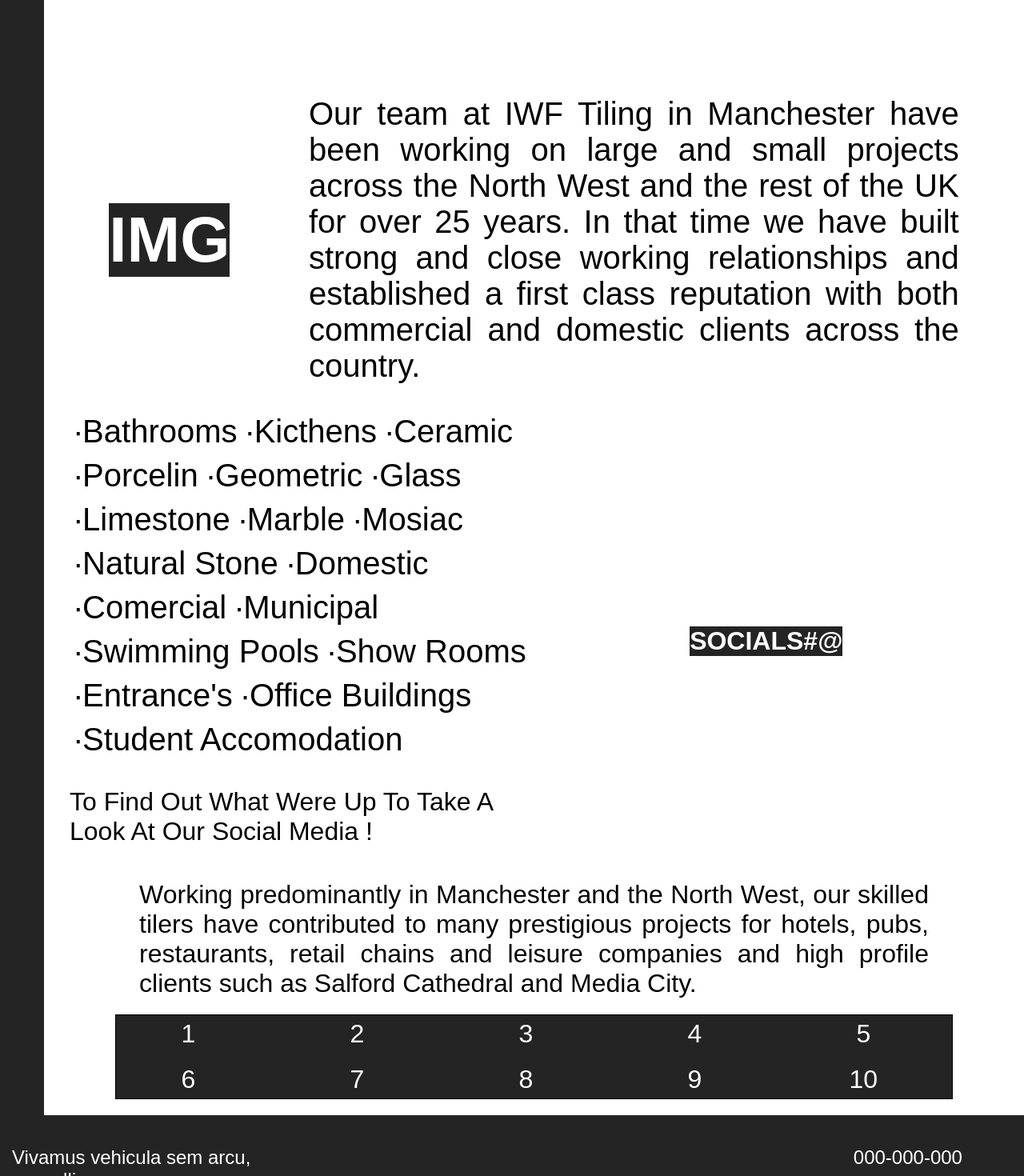
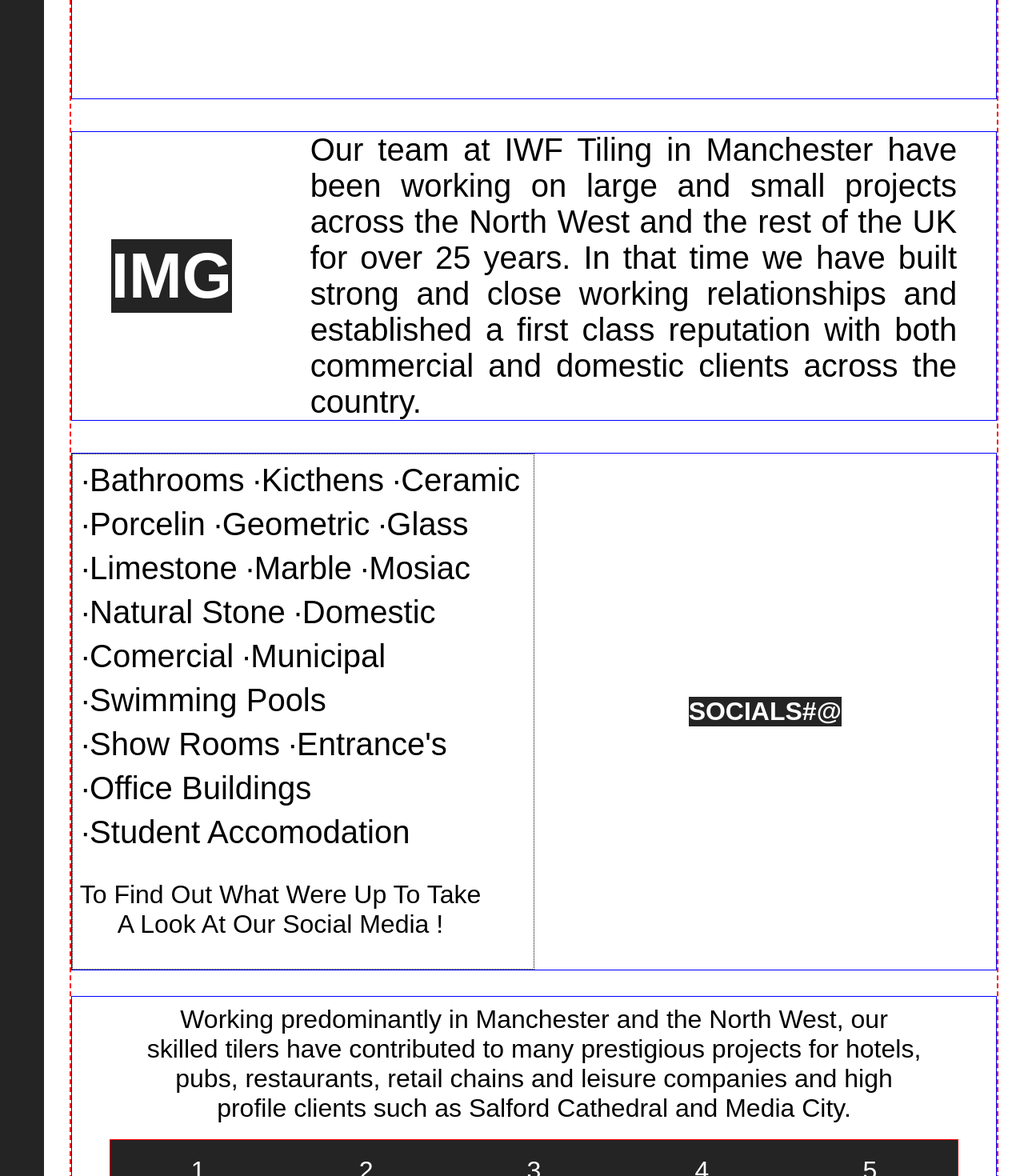
Before and after one commit to jlcdmp/iwf.online, a React (Create React App) app: page / in a window 1280 px wide. Shown: the part 680-2150 px from the top of the page at 80% size. Built offline with nearby package versions, Linux system fonts and the light colour scheme.

Commit message:
minor styling , spacing and borders re-added

```diff
--- a/src/App.css
+++ b/src/App.css
@@ -12,19 +12,17 @@
   flex-direction: row;
 }
 
-
 .PageContent{
-margin: 0 2em
-
+margin: 0 2em;
+border: dashed red 2px;
 }
-
-
 
 .Header-Open{
   color: #242424;
   height:100vh;
   display: table-cell;
-  vertical-align: middle
+  vertical-align: middle;
+  border: solid 1px blue;
 }
 
 .Header-Open p{
@@ -36,7 +34,9 @@
 .AboutOpen{
 font-size: 2.5em;
 display: flex;
-flex-direction: row-reverse
+flex-direction: row-reverse;
+border: solid 1px blue;
+margin: 1em 0
 }
 
 .AboutOpen p{
@@ -55,21 +55,25 @@
 
 .Nav{
 background-color: #242424;
-color: white
+color: white;
 }
 
 .Nav svg{
-fill: rgb(131, 131, 131);
-margin: 10px;;
+  fill: rgb(131, 131, 131);
+  margin: 10px;
 }
 
 .What{
   display: grid;
   grid-template-columns: 1fr 1fr;
   margin-top: 2em;
+  border: solid 1px blue;
+
 }
 
 .Services{
+  border: black 0.5px dotted;
+  padding:5px;
 }
 
 .Services li{
@@ -85,11 +89,13 @@
 
 .Services p{
   font-size: 2em;
+  text-align: center;
+  width:90%;
 }
 
 .Socials{
   display: flex;
-   flex-direction: column;
+  flex-direction: column;
 }
 
 .Socials h1{
@@ -101,7 +107,7 @@
 
 .Who p{
   font-size: 2em;
-  text-align: justify;
+  text-align: center;
   width: 85%;
   margin:auto;
   padding-top: 10px;
@@ -120,14 +126,19 @@
 grid-gap: 10px;
 }
 
+.Who{
+  margin: 2em 0;
+  border: solid 1px blue
+}
 
-.Who{
+
+.LogoStore{
+  border: red 1px solid ;
+  padding:10px;
 }
 
 .LogoStore p{
   text-align: center;
-  margin:0 !important;
-  padding: 5px;
 }
 
 .Footer{
@@ -135,9 +146,7 @@
   color: white;
   font-size: 1.5em;
   display: flex;
-  flex-direction: row;
-
-
+  flex-direction: row
 }
 
 .Footer ul{
--- a/src/App.js
+++ b/src/App.js
@@ -4,8 +4,8 @@
 import Navigation from './Components/Navigation';
 import About from './Components/About';
 import What from './Components/What';
-import Who from './Who';
-import Footer from './Footer';
+import Who from './Components/Who';
+import Footer from './Components/Footer';
 
 function App() {
   return (
```
Also changed, not shown: src/Components/Footer.jsx (renamed from src/Footer.jsx), src/Components/Who.jsx (renamed from src/Who.jsx).
